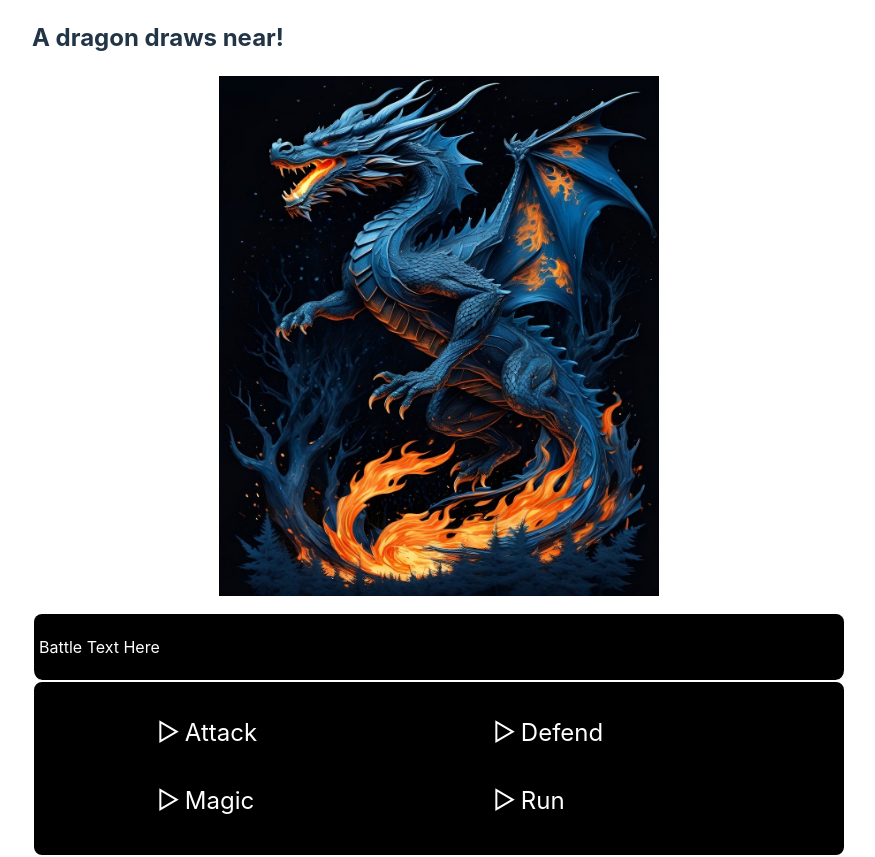
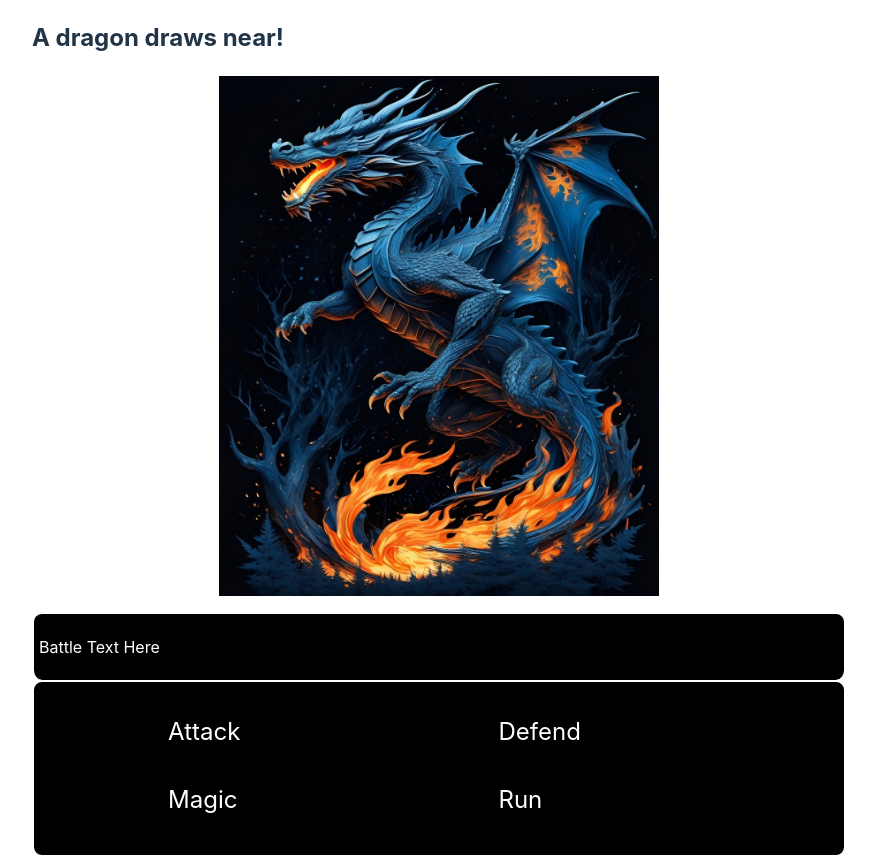
Before and after one commit to athaarsager/dragonslayer-game, a React (Vite) app in the folder dragonslayer_frontend/: page / in a window 1280 px wide. Shown: the whole page, without its empty margins (201-1076 px from the left). Built offline with nearby package versions, Linux system fonts and the light colour scheme.

Commit message:
Selector displays based on focused div

```diff
--- a/dragonslayer_frontend/src/components/BattleScreen/BattleScreen.css
+++ b/dragonslayer_frontend/src/components/BattleScreen/BattleScreen.css
@@ -55,3 +55,7 @@ img {
     font-size: 25px;
     margin-right: 5px;
 }
+
+.unselected {
+    display: none;
+}
--- a/dragonslayer_frontend/src/components/BattleScreen/BattleScreen.jsx
+++ b/dragonslayer_frontend/src/components/BattleScreen/BattleScreen.jsx
@@ -5,6 +5,15 @@ function BattleScreen() {
 
     // putting axios calls here for now. Will very likely need to move them to a different component later
 
+
+    // e.key to detect key code (what key was pressed)
+    const displaySelector = (e) => {
+        e.target.children[0].classList.remove("unselected");
+    }
+
+    const hideSelector = (e) => {
+        e.target.children[0].classList.add("unselected");
+    }
 
     return (
         <>
@@ -18,11 +27,12 @@ function BattleScreen() {
             <div id="battle-text" className="text-box">
                 <p>Battle Text Here</p>
             </div>
-            <div id="battle-menu" class="text-box">
-                <div id="attack-action"><span className="selector">&#9659;</span>Attack</div>
-                <div id="defend-action"><span className="selector">&#9659;</span>Defend</div>
-                <div id="magic-action"><span className="selector">&#9659;</span>Magic</div>
-                <div id="run-action"><span className="selector">&#9659;</span>Run</div>
+            <div id="battle-menu" className="text-box">
+                {/* onFocus focuses element, onBlur hides it*/}
+                <div onFocus={displaySelector} onBlur={hideSelector} id="attack-action" tabIndex={1}><span className="selector unselected">&#9659;</span>Attack</div>
+                <div onFocus={displaySelector} onBlur={hideSelector} id="defend-action" tabIndex={2}><span className="selector unselected">&#9659;</span>Defend</div>
+                <div onFocus={displaySelector} onBlur={hideSelector} id="magic-action" tabIndex={3}><span className="selector unselected">&#9659;</span>Magic</div>
+                <div onFocus={displaySelector} onBlur={hideSelector} id="run-action" tabIndex={4}><span className="selector unselected">&#9659;</span>Run</div>
             </div>
         </>
     )
```
